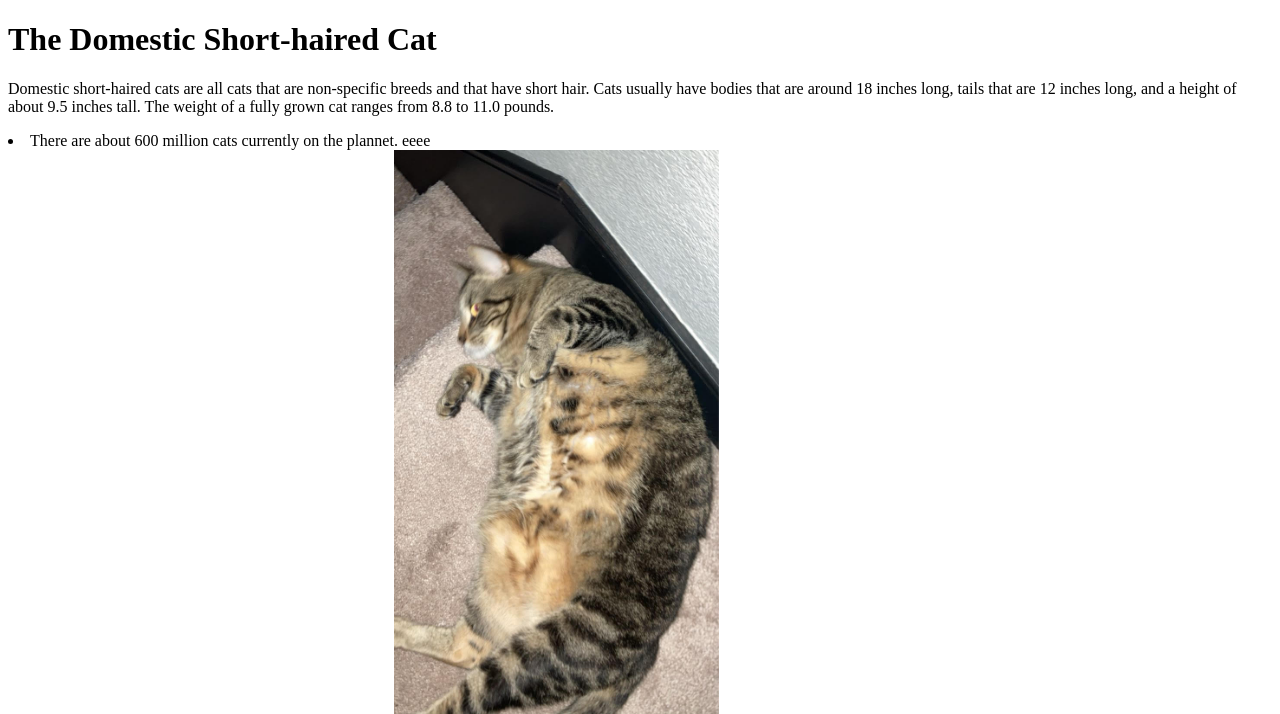
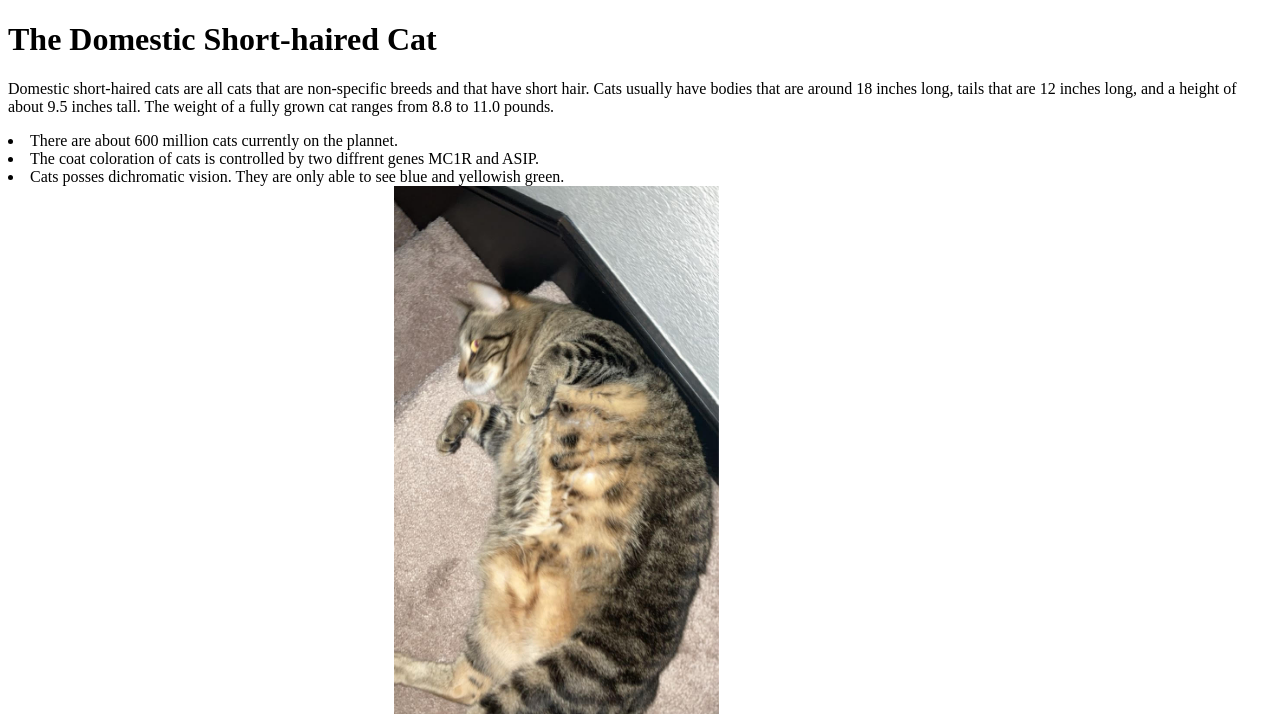
Before and after one commit to Fighterplane2/improved-potato, a plain HTML site: page index.html in a window 1280 px wide. Shown: the top 714 px of the page. Drawn offline with nearby package versions, Linux system fonts and the light colour scheme.

Commit message:
List created

```diff
--- a/index.html
+++ b/index.html
@@ -11,8 +11,9 @@
 <body>
    <h1>The Domestic Short-haired Cat</h1>
     <p>Domestic short-haired cats are all cats that are non-specific breeds and that have short hair. Cats usually have bodies that are around 18 inches long, tails that are 12 inches long, and a height of about 9.5 inches tall. The weight of a fully grown cat ranges from 8.8 to 11.0 pounds.  </p>
-   <li>There are about 600 million cats currently on the plannet.
-    eeee </li>
+   <li>There are about 600 million cats currently on the plannet. </li>
+   <li>The coat coloration of cats is controlled by two diffrent genes MC1R and ASIP.</li>
+   <li>Cats posses dichromatic vision. They are only able to see blue and yellowish green.</li>
     <div id="#cat1">
         <img src="images/cat1.jpg" alt="A cat close to the camera with it's mouth slightly opened." width="325" height="600">
         <img src="images/cat2.jpg" alt="A slightly blurry image of a cat laying on it's side." width="325" height="600">
```
